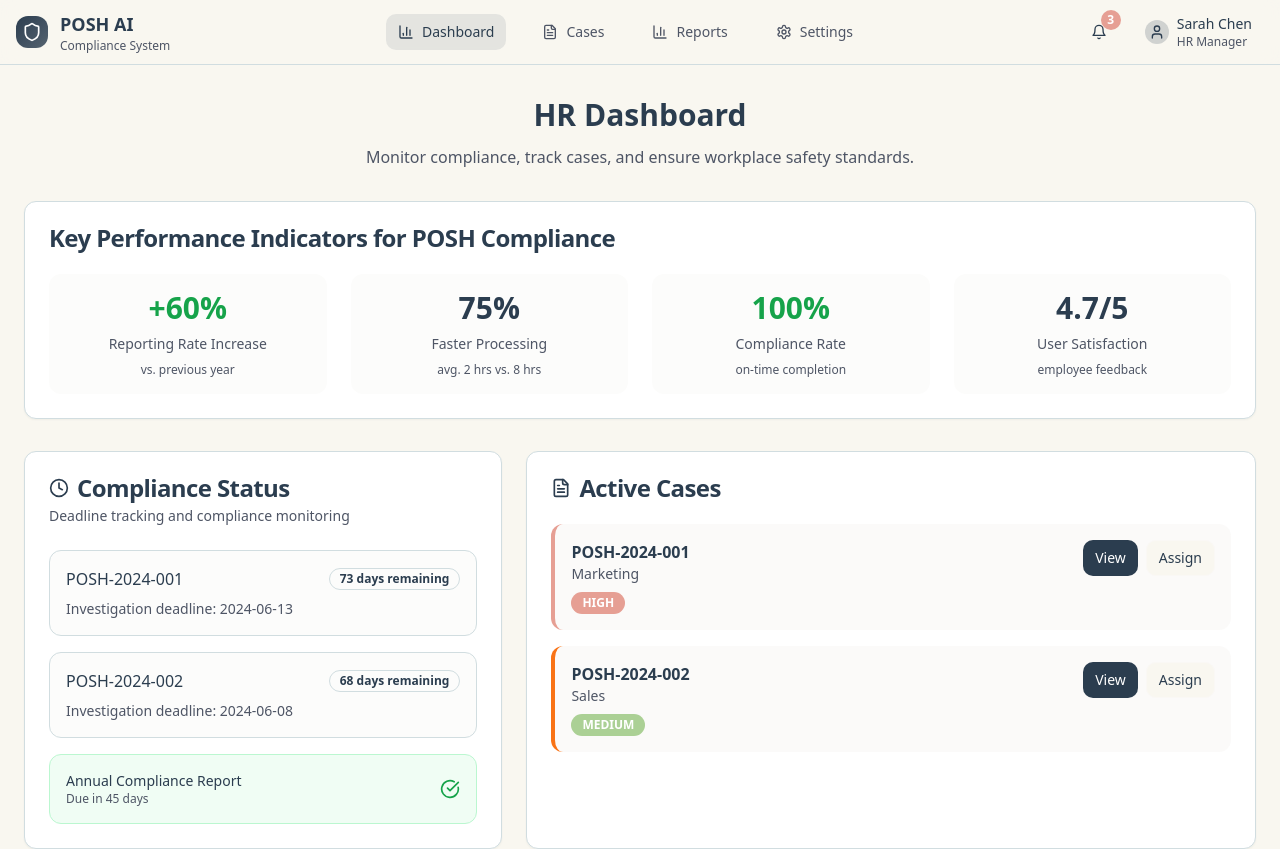
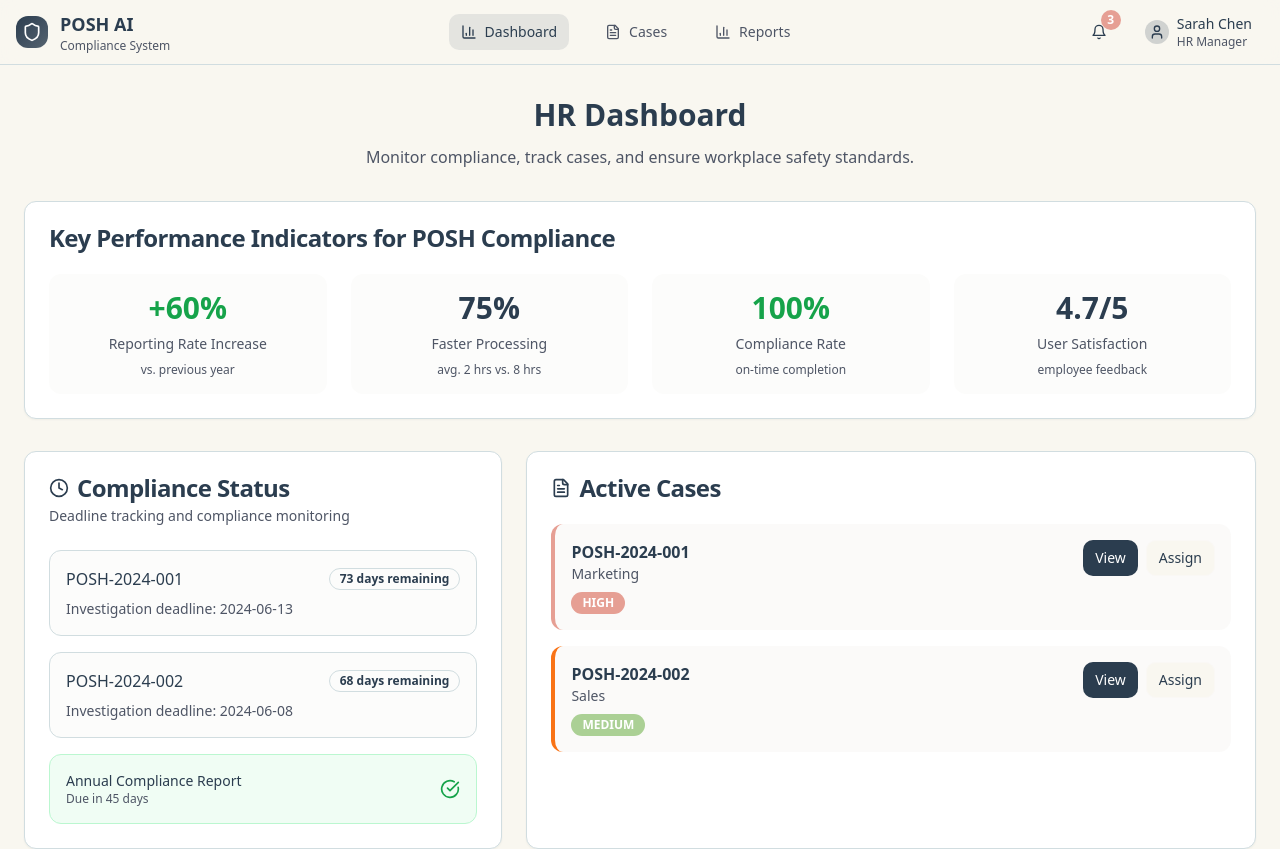
Before and after one commit to divyayaya/POSH-AI, a React (Vite) app: page /hr-dashboard in a window 1280 px wide. Shown: the top 849 px of the page. Built offline with nearby package versions, Linux system fonts and the light colour scheme.

Commit message:
Remove Settings button
Remove the Settings button from the navbar on the HR dashboard page.

```diff
--- a/src/components/AppHeader.tsx
+++ b/src/components/AppHeader.tsx
@@ -57,8 +57,7 @@ export const AppHeader = ({
         return [
           { name: 'Dashboard', href: '/hr-dashboard', icon: BarChart3 },
           { name: 'Cases', href: '/cases', icon: FileText },
-          { name: 'Reports', href: '/reports', icon: BarChart3 },
-          { name: 'Settings', href: '/settings', icon: Settings }
+          { name: 'Reports', href: '/reports', icon: BarChart3 }
         ];
       case 'icc':
         return [
```
